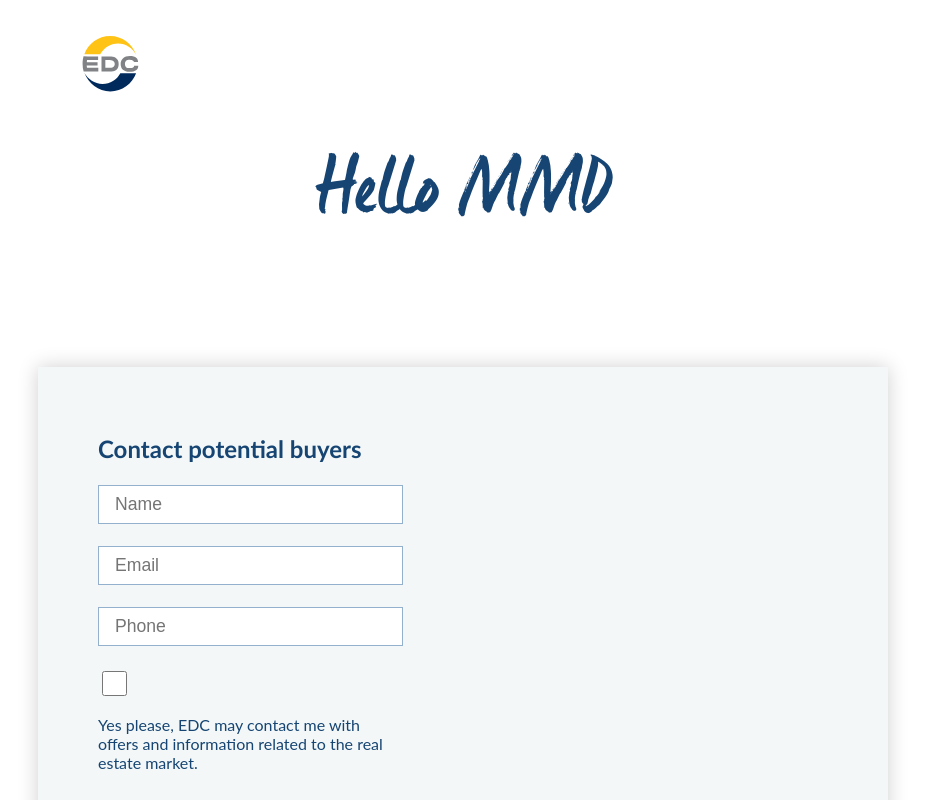
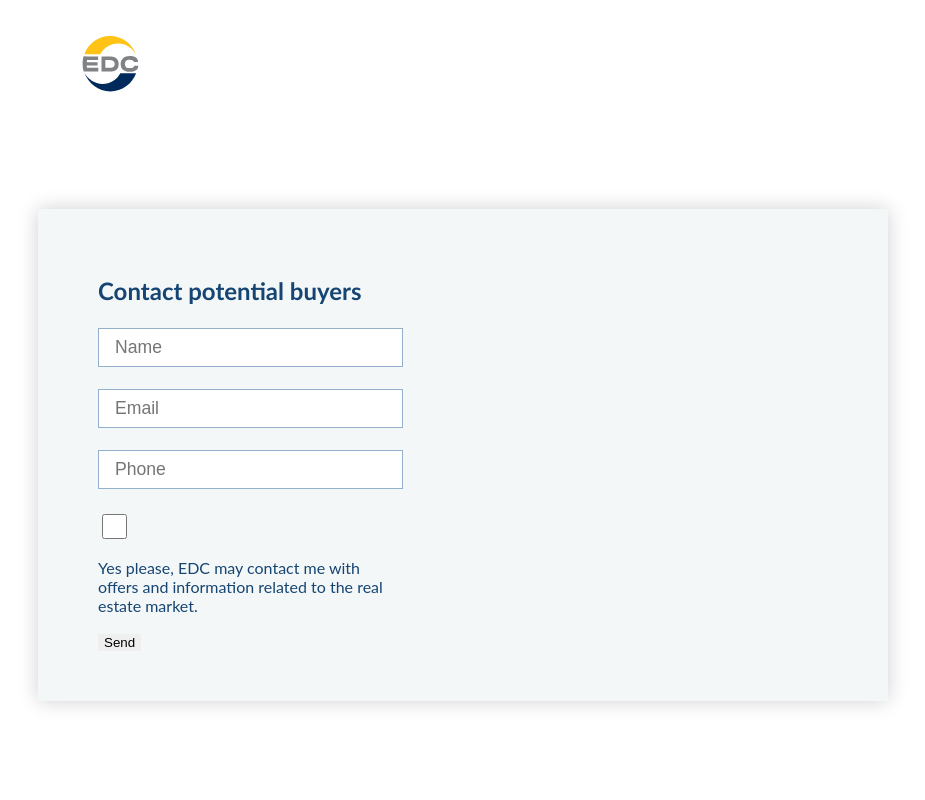
Before and after one commit to ctrl-Alx-del/charlie-tango-case, a Next.js app: page /contact in a window 1280 px wide. Shown: the top 800 px of the page, without its empty margins (177-1102 px from the left). Built offline with nearby package versions, Linux system fonts and the light colour scheme; a web font is replaced by a local one.

Commit message:
button has been added to globle.css

```diff
--- a/src/pages/contact/index.js
+++ b/src/pages/contact/index.js
@@ -8,16 +8,14 @@ export default function cont() {
         <title>Find buyer | EDC</title>
       </Head>
       <div className="wrapper">
-        <h1 className={styles.headline}>Hello MMD</h1>
         <div className={styles.content}></div>
       </div>
       <section>
         <from className="kontakt">
           <div className="container">
             <div className="container_box">
-              <div className="left">
+              <form action="/confirmation" className="left">
                 <h2>Contact potential buyers</h2>
-
                 <label>
                   <input
                     placeholder="Name"
@@ -56,8 +54,8 @@ export default function cont() {
                   </p>
                 </label>
 
-                <button className={styles.button}>Send</button>
-              </div>
+                <button className="button">Send</button>
+              </form>
               <div className="right"></div>
             </div>
           </div>
```
